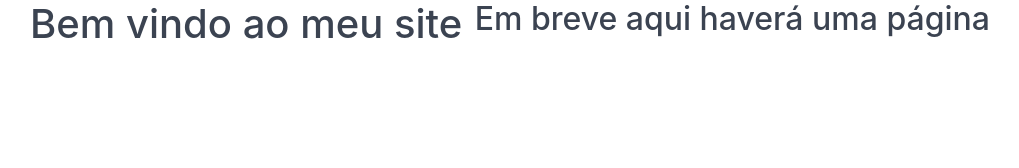
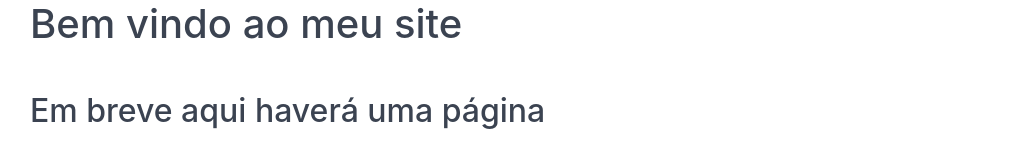
Before and after one commit to FelipeBohnertPaetzold/my-site, a website: page public/index.html in a window 1280 px wide. Shown: the whole page, without its empty margins (130-1149 px from the left). Drawn offline with nearby package versions, Linux system fonts and the light colour scheme; files that its build step writes are made by us from their sources.

Commit message:
fix message

```diff
--- a/public/index.html
+++ b/public/index.html
@@ -1,18 +1,19 @@
 <!DOCTYPE html>
 <html lang="en">
+
 <head>
   <meta charset="UTF-8">
   <meta name="viewport" content="width=device-width, initial-scale=1.0">
   <link rel="stylesheet" href="./css/app.css">
   <title>Meu site</title>
 </head>
+
 <body>
   <section class="container grid-lg">
-    <header class="navbar">
-      <h1>Bem vindo ao meu site</h1>
-      <br>
-      <h2>Em breve aqui haverá uma página</h2>
-    </header>
+    <h1>Bem vindo ao meu site</h1>
+    <br>
+    <h2>Em breve aqui haverá uma página</h2>
   </section>
 </body>
+
 </html>
```
